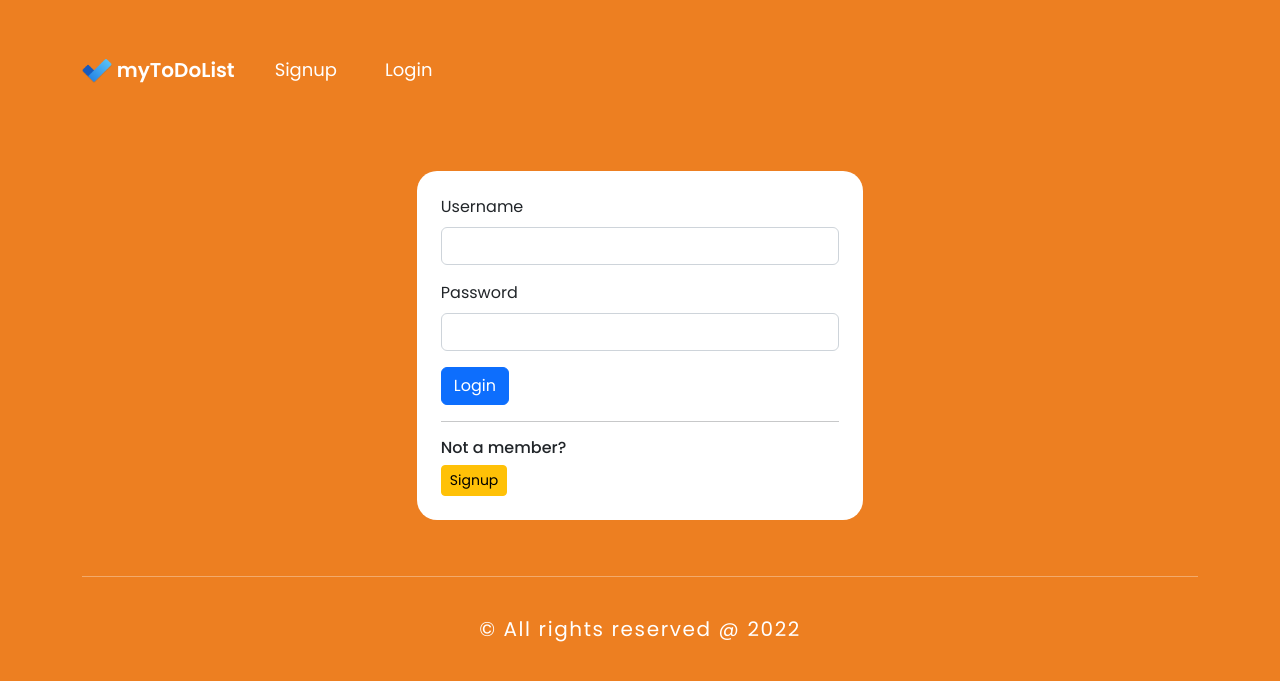
After one commit to darkanorep/myToDoList, a Flask app: page /login in a window 1280 px wide. The commit adds this page. Shown: the top 681 px of the page. Run offline with Flask 2, Linux system fonts and the light colour scheme.

Commit message:
login page with udpate in base

```diff
--- a/todolist/app.py
+++ b/todolist/app.py
@@ -1,16 +1,15 @@
 from todowebapp import create_app
-from flask import Flask, render_template, request, flash
+from flask import Flask, render_template
 import sqlite3
-
 
 app = Flask(__name__)
 app = create_app()
 
-# con = sqlite3.connect("todo.db")
+con = sqlite3.connect("todo.db")
 # print("Database opened successfully")
 # con.execute("create table User (id INTEGER PRIMARY KEY AUTOINCREMENT, username TEXT  UNIQUE NOT NULL, password TEXT NOT NULL, confirmPassword TEXT NOT NULL)")
 # print("Table created successfully")
-
+# con.execute("create table ToDo (user_id INTEGER , todo_id INTEGER PRIMARY KEY AUTOINCREMENT, todo_name TEXT NOT NULL, date DATE NOT NULL)")
 # con = sqlite3.connect('todo.db')
 # con.row_factory = sqlite3.Row
 # cur = con.cursor()
@@ -20,31 +19,6 @@ def index():
 
     return render_template("index.html")
 
-@app.route("/signup", methods=['POST','GET'])
-def signUp():
-
-    with sqlite3.connect("todo.db") as con:
-        cur = con.cursor()
-
-    if request.method == 'POST':
-        username = request.form.get('username')
-        password = request.form.get('password')
-        confirmPassword = request.form.get('confirmPassword')
-
-        statement = f"SELECT * FROM User WHERE username='{username}';"
-        cur.execute(statement)
-        data = cur.fetchone()
-
-        if data:
-            flash("This email was already taken.", category='e')
-
-        else:
-            cur.execute("INSERT into User (username, password, confirmPassword) values (?,?,?)",(username, password, confirmPassword))
-            con.commit()
-
-            flash("Successfully registered.", category='s')
-
-    return render_template("signup.html")
 
 if __name__ == '__main__':
    app.run(debug = True)
--- a/todolist/todowebapp/auth.py
+++ b/todolist/todowebapp/auth.py
@@ -1,3 +1,61 @@
-from flask import Flask, Blueprint
+from flask import Flask, Blueprint, flash, render_template, request, redirect, url_for, session
+import sqlite3
 
 auth = Blueprint('auth', __name__)
+
+
+@auth.route("/signup", methods=['POST','GET'])
+def signUp():
+
+    with sqlite3.connect("todo.db") as con:
+        cur = con.cursor()
+
+    if request.method == 'POST':
+        username = request.form.get('username')
+        password = request.form.get('password')
+        confirmPassword = request.form.get('confirmPassword')
+
+        statement = f"SELECT * FROM User WHERE username='{username}';"
+        cur.execute(statement)
+        data = cur.fetchone()
+
+        if data:
+            flash("This email was already taken.", category='error')
+
+        else:
+            cur.execute("INSERT into User (username, password, confirmPassword) values (?,?,?)",(username, password, confirmPassword))
+            con.commit()
+
+            flash("Successfully registered.", category='success')
+            return redirect(url_for("auth.login"))
+
+    return render_template("signup.html")
+
+@auth.route("/login", methods=['GET', 'POST'])
+def login():
+
+    with sqlite3.connect("todo.db") as con:
+        cur = con.cursor()
+
+    if request.method == 'POST':
+        username = request.form.get("username")
+        password = request.form.get("password")
+
+        statement = f"SELECT * FROM User WHERE username='{username}' AND password='{password}';"
+        cur.execute(statement)
+
+        if not cur.fetchone():
+            flash("Your username or password was incorrect.", category='error')
+            return redirect(url_for("auth.login"))
+
+        else:
+            session["user"] = username
+            return redirect(url_for("auth.mytodolist"))
+
+    return render_template("login.html")
+
+
+@auth.route("mytodolist")
+def mytodolist():
+
+    return render_template("mytodolist.html")
--- /dev/null
+++ b/todolist/todowebapp/static/design/login.css
@@ -0,0 +1,20 @@
+.form {
+    width: 100%;
+    background-color: white;
+    padding: 1.5rem;
+    border-radius: 20px;
+}
+
+.container-fluid {
+    padding: 5% 30%;
+}
+
+.btn-sm {
+    display: inline-block;
+}
+
+@media screen and (max-width: 1024px){
+    .container-fluid {
+        padding: 3rem 1.5rem 4rem 1.5rem;
+    }
+}
--- a/todolist/todowebapp/templates/base.html
+++ b/todolist/todowebapp/templates/base.html
@@ -7,12 +7,13 @@
     <link rel="icon" href="../static/images/todologo.png" type="image/ico"/>
     <link href="https://cdn.jsdelivr.net/npm/bootstrap@5.2.0/dist/css/bootstrap.min.css" rel="stylesheet" integrity="sha384-gH2yIJqKdNHPEq0n4Mqa/HGKIhSkIHeL5AyhkYV8i59U5AR6csBvApHHNl/vI1Bx" crossorigin="anonymous">
     <link rel="stylesheet" href="../static/design/base.css"/>
+    <script src="https://unpkg.com/sweetalert/dist/sweetalert.min.js"></script>
 </head>
   <body>
     <div class="container">
         <nav class="navbar navbar-expand-lg ">
             <a class="navbar-brand" href="{{url_for('index')}}">
-                <img src="../static/images/todologo.png" alt="" width="30" height="24">myToDoList
+                <img src="../static/images/todologo.png" alt="" width="30" height="24"> myToDoList
             </a>
           <button class="navbar-toggler" type="button" data-bs-toggle="collapse" data-bs-target="#navbarNav" aria-controls="navbarNav" aria-expanded="false" aria-label="Toggle navigation">
             <span class="navbar-toggler-icon"></span>
@@ -20,27 +21,41 @@
           <div class="collapse navbar-collapse" id="navbarNav">
             <ul class="navbar-nav">
               <li class="nav-item">
-                <a class="nav-link" href="{{url_for('signUp')}}">Signup</a>
+                <a class="nav-link" href="{{url_for('auth.signUp')}}">Signup</a>
               </li>
               <li class="nav-item">
-                <a class="nav-link" href="#">Login</a>
+                <a class="nav-link" href="{{url_for('auth.login')}}">Login</a>
               </li>
             </ul>
           </div>
         </nav>
         {% with messages = get_flashed_messages(with_categories=true) %} {% if
           messages %} {% for category, message in messages %} {% if category ==
-          'e' %}
-          <div class="alert alert-danger alert-dismissible fade show" role="alert">
-            {{ message }}
-            <button type="button" class="btn-close" data-bs-dismiss="alert" aria-label="Close"></button>
+          'error' %}
+          <div>
+            <script type="text/javascript">
+              swal({
+                      title: "Failed!",
+                      text: "{{ message }}",
+                      icon: "{{ category }}",
+                      button: "Try Again!",
+                  });
+            </script>
           </div>
           {% else %}
-          <div class="alert alert-success alert-dismissible fade show" role="alert">
-            {{ message }}
-            <button type="button" class="btn-close" data-bs-dismiss="alert" aria-label="Close"></button>
+          <div>
+            <script type="text/javascript">
+              swal({
+                      title: "Good job!",
+                      text: "{{ message }}",
+                      icon: "{{ category }}",
+                      button: "Ok!",
+                  });
+            </script>
           </div>
         {% endif %} {% endfor %} {% endif %} {% endwith %}
+
+
         {% block content %}
         {% endblock %}
         <h5 class="credit"> &copy; All rights reserved @ 2022</h5>
--- /dev/null
+++ b/todolist/todowebapp/templates/login.html
@@ -0,0 +1,31 @@
+{% extends "base.html" %}
+{% block content %}
+
+<!DOCTYPE html>
+<html>
+    <head>
+        <link rel="stylesheet" href="../static/design/login.css">
+    </head>
+    <body>
+        <div class="container-fluid">
+            <div class="form">
+                <form method="post" action="/login">
+                    <div class="mb-3">
+                        <label class="form-label">Username</label>
+                        <input type="text" class="form-control" name="username" required>
+                    </div>
+                    <div class="mb-3">
+                        <label class="form-label">Password</label>
+                        <input type="password" class="form-control" name="password" required>
+                    </div>
+                    <button type="submit" class="btn btn-primary" name="submit">Login</button>
+                </form>
+                <hr>
+                <h6>Not a member?</h6>
+                <button class="btn btn-warning btn-sm">Signup</button>
+            </div>
+        </div>
+    </body>
+</html>
+
+{% endblock %}
```
Also changed, not shown: todolist/todowebapp/templates/mytodolist.html (added, +12 -0 lines), system.db (added), todo.db.
